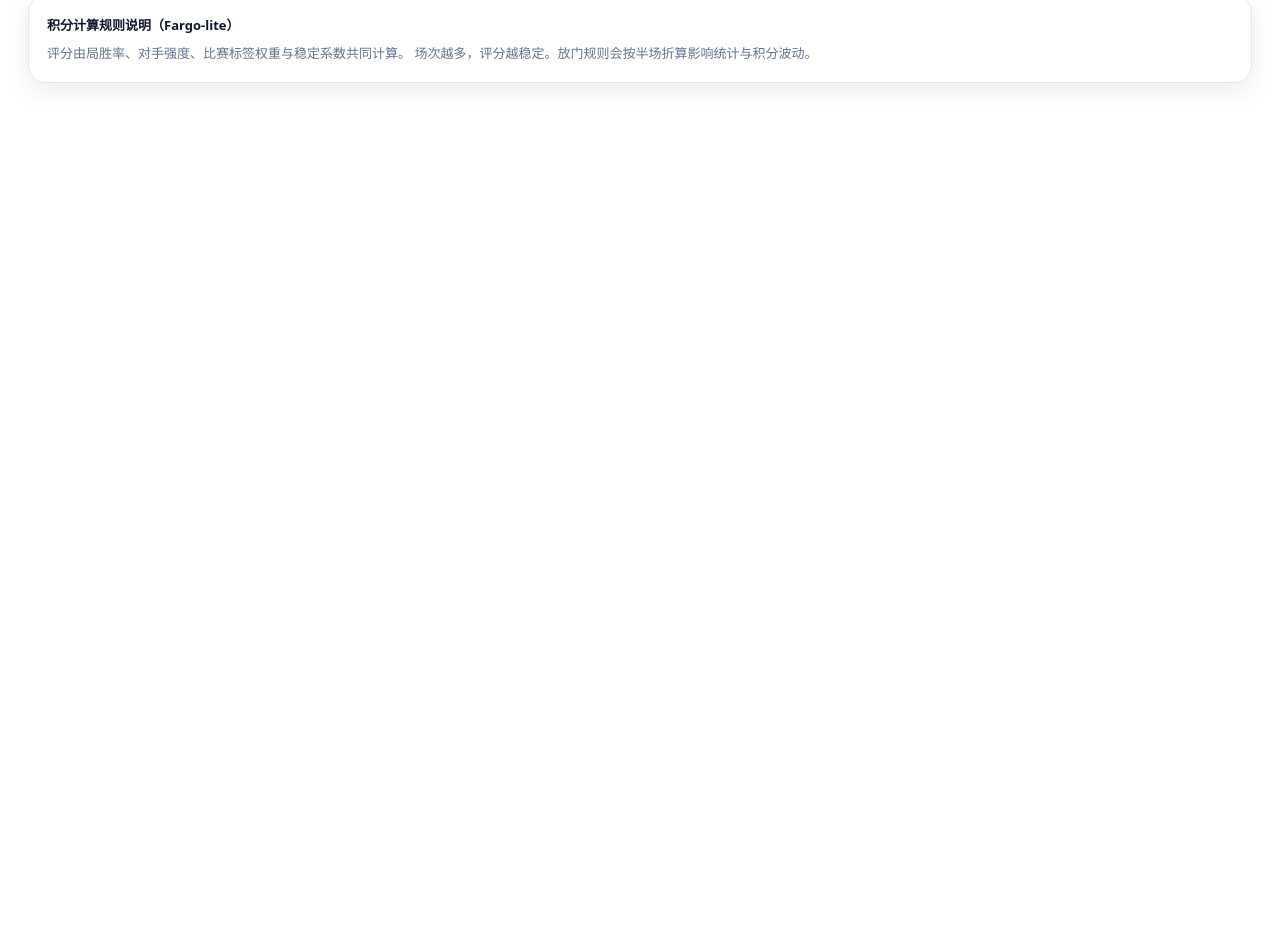
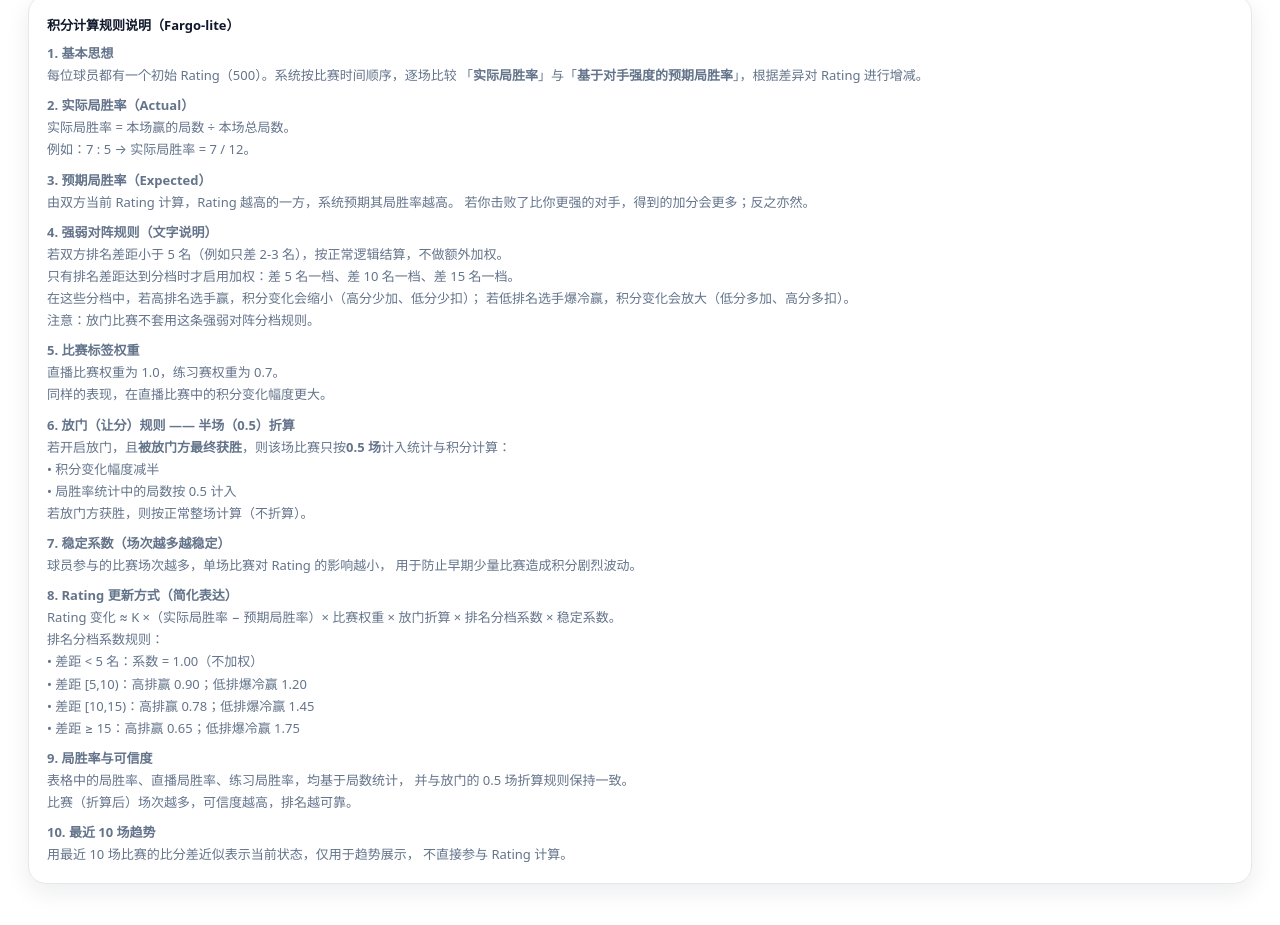
Before and after one commit to Xingcheng03/pool-score-tracker, a React (Vite) app: page /leaderboard in a window 1280 px wide. Shown: the part 761-1686 px from the top of the page. Before the commit the page ends 900 px from the top, so only its background shows below. Built offline with nearby package versions, Linux system fonts and the light colour scheme.

Commit message:
恢复规则说明

```diff
--- a/src/pages/LeaderboardPage.jsx
+++ b/src/pages/LeaderboardPage.jsx
@@ -214,9 +214,76 @@ export default function LeaderboardPage() {
         <div style={{ fontWeight: 900, marginBottom: 6, color: "var(--text)" }}>
           积分计算规则说明（Fargo-lite）
         </div>
+        <div style={{ marginBottom: 8 }}>
+          <b>1. 基本思想</b><br />
+          每位球员都有一个初始 Rating（500）。系统按比赛时间顺序，逐场比较
+          「<b>实际局胜率</b>」与「<b>基于对手强度的预期局胜率</b>」，根据差异对
+          Rating 进行增减。
+        </div>
+
+        <div style={{ marginBottom: 8 }}>
+          <b>2. 实际局胜率（Actual）</b><br />
+          实际局胜率 = 本场赢的局数 ÷ 本场总局数。<br />
+          例如：7 : 5 → 实际局胜率 = 7 / 12。
+        </div>
+
+        <div style={{ marginBottom: 8 }}>
+          <b>3. 预期局胜率（Expected）</b><br />
+          由双方当前 Rating 计算，Rating 越高的一方，系统预期其局胜率越高。
+          若你击败了比你更强的对手，得到的加分会更多；反之亦然。
+        </div>
+
+        <div style={{ marginBottom: 8 }}>
+          <b>4. 强弱对阵规则（文字说明）</b><br />
+          若双方排名差距小于 5 名（例如只差 2-3 名），按正常逻辑结算，不做额外加权。<br />
+          只有排名差距达到分档时才启用加权：差 5 名一档、差 10 名一档、差 15 名一档。<br />
+          在这些分档中，若高排名选手赢，积分变化会缩小（高分少加、低分少扣）；
+          若低排名选手爆冷赢，积分变化会放大（低分多加、高分多扣）。<br />
+          注意：放门比赛不套用这条强弱对阵分档规则。
+        </div>
+
+        <div style={{ marginBottom: 8 }}>
+          <b>5. 比赛标签权重</b><br />
+          直播比赛权重为 1.0，练习赛权重为 0.7。<br />
+          同样的表现，在直播比赛中的积分变化幅度更大。
+        </div>
+
+        <div style={{ marginBottom: 8 }}>
+          <b>6. 放门（让分）规则 —— 半场（0.5）折算</b><br />
+          若开启放门，且<b>被放门方最终获胜</b>，则该场比赛只按
+          <b>0.5 场</b>计入统计与积分计算：<br />
+          • 积分变化幅度减半<br />
+          • 局胜率统计中的局数按 0.5 计入<br />
+          若放门方获胜，则按正常整场计算（不折算）。
+        </div>
+
+        <div style={{ marginBottom: 8 }}>
+          <b>7. 稳定系数（场次越多越稳定）</b><br />
+          球员参与的比赛场次越多，单场比赛对 Rating 的影响越小，
+          用于防止早期少量比赛造成积分剧烈波动。
+        </div>
+
+        <div style={{ marginBottom: 8 }}>
+          <b>8. Rating 更新方式（简化表达）</b><br />
+          Rating 变化 ≈ K ×（实际局胜率 − 预期局胜率）× 比赛权重 × 放门折算 × 排名分档系数 × 稳定系数。<br />
+          排名分档系数规则：<br />
+          • 差距 &lt; 5 名：系数 = 1.00（不加权）<br />
+          • 差距 [5,10)：高排赢 0.90；低排爆冷赢 1.20<br />
+          • 差距 [10,15)：高排赢 0.78；低排爆冷赢 1.45<br />
+          • 差距 ≥ 15：高排赢 0.65；低排爆冷赢 1.75
+        </div>
+
+        <div style={{ marginBottom: 8 }}>
+          <b>9. 局胜率与可信度</b><br />
+          表格中的局胜率、直播局胜率、练习局胜率，均基于局数统计，
+          并与放门的 0.5 场折算规则保持一致。<br />
+          比赛（折算后）场次越多，可信度越高，排名越可靠。
+        </div>
+
         <div>
-          评分由局胜率、对手强度、比赛标签权重与稳定系数共同计算。
-          场次越多，评分越稳定。放门规则会按半场折算影响统计与积分波动。
+          <b>10. 最近 10 场趋势</b><br />
+          用最近 10 场比赛的比分差近似表示当前状态，仅用于趋势展示，
+          不直接参与 Rating 计算。
         </div>
       </div>
 
```
